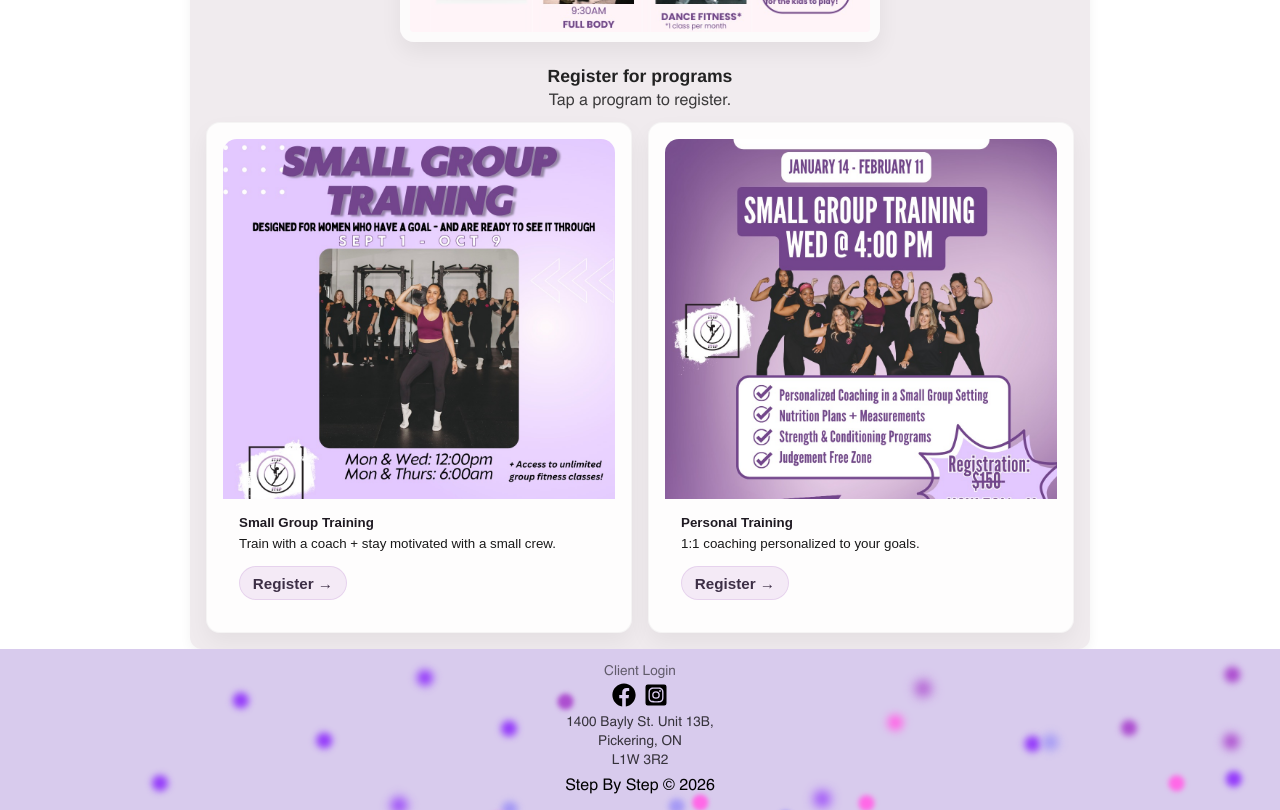
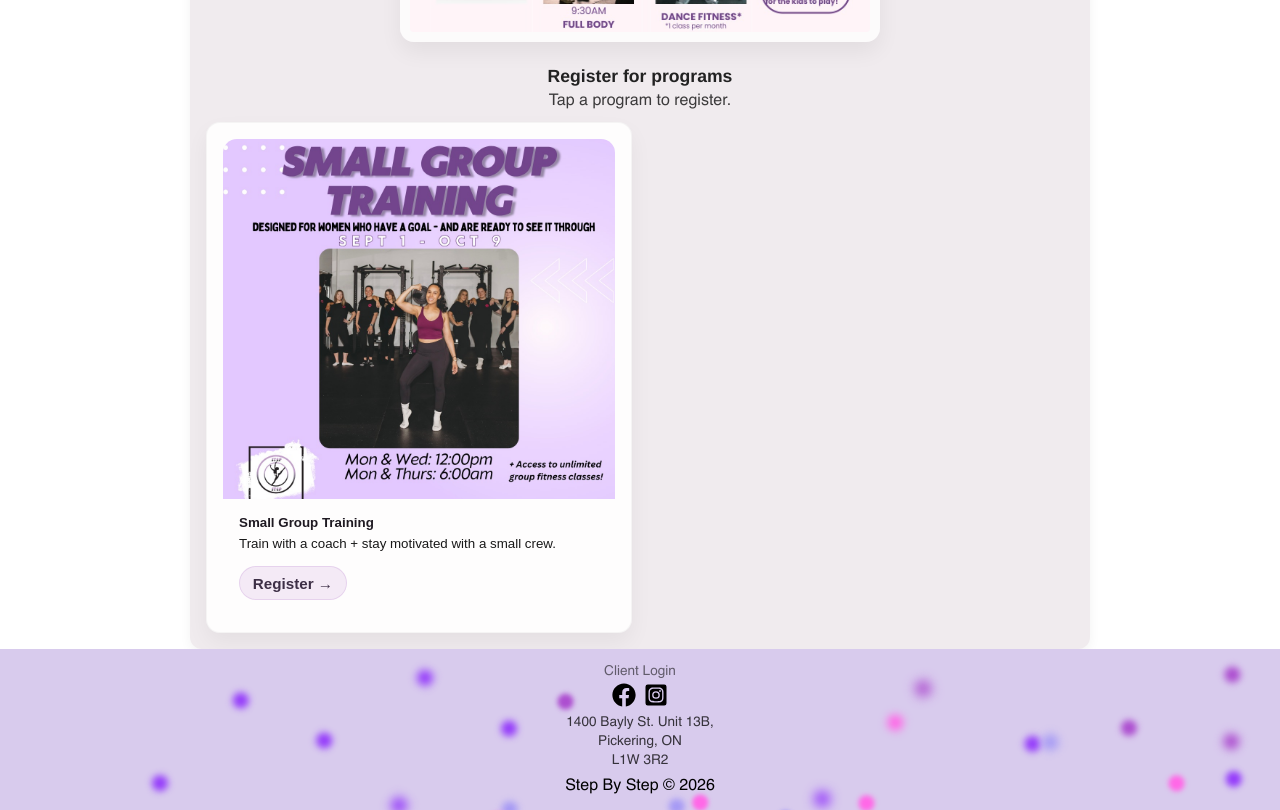
Before and after one commit to ralphdaryn/stepbystepstars, a React (Create React App) app in the folder client/: page /groupfitness in a window 1280 px wide. Shown: the part 1420-2230 px from the top of the page. Built offline with nearby package versions, Linux system fonts and the light colour scheme; no server answers.

Commit message:
update group train page

```diff
--- a/client/src/pages/GroupFitness/GroupFitness.js
+++ b/client/src/pages/GroupFitness/GroupFitness.js
@@ -6,13 +6,9 @@ import groupFitnessImage from "../../assets/images/groupfitness1.jpeg";
 import groupFitnessImage2 from "../../assets/images/groupfitness-member.jpeg";
 
 import specialEvents1 from "../../assets/images/smallgrouptrain.jpeg";
-import specialEvents2 from "../../assets/images/training.jpeg";
 
 const WL_CATALOG =
   "https://www.wellnessliving.com/rs/catalog-list.html?a_shop_category%5B%5D=1102551&a_shop_category%5B%5D=1102664&is_filter=1&k_business=651877";
-
-const WL_PERSONAL_TRAINING =
-  "https://www.wellnessliving.com/rs/catalog-view.html?k_business=651877&id_sale=1&k_id=3904840";
 
 const WL_SMALL_GROUP =
   "https://www.wellnessliving.com/schedule/step_by_step_club?id_class_tab=1&k_class=844005#dt_date=2025-10-11";
@@ -31,12 +27,6 @@ const GroupFitness = () => {
       desc: "Train with a coach + stay motivated with a small crew.",
       img: specialEvents1,
       onClick: () => openNewTab(WL_SMALL_GROUP),
-    },
-    {
-      title: "Personal Training",
-      desc: "1:1 coaching personalized to your goals.",
-      img: specialEvents2,
-      onClick: () => openNewTab(WL_PERSONAL_TRAINING),
     },
   ];
 
```
